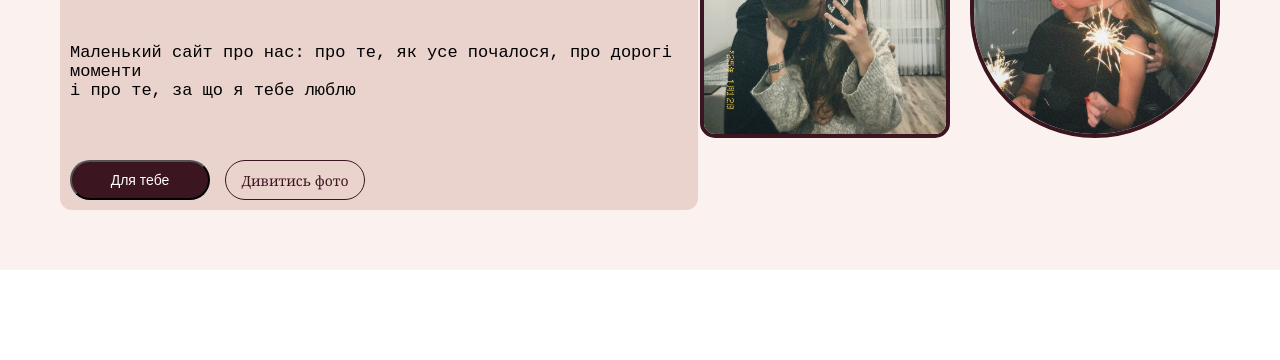
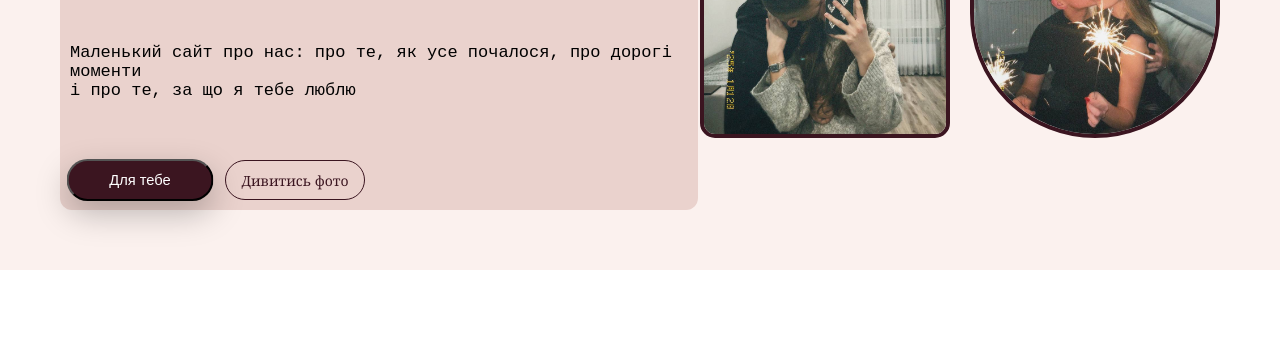
Before and after one commit to petrulyaktaras-debug/our-story, a plain HTML site: page index.html in a window 1280 px wide. In both pictures the pointer is over the button "Для тебе". Shown: the part 440-800 px from the top of the page. Drawn offline with Linux system fonts and the light colour scheme.

Commit message:
add btn effect

```diff
--- a/style/main.css
+++ b/style/main.css
@@ -88,6 +88,18 @@ h1 {
   border-radius: 35px;
   font-size: 14px;
   text-decoration: none;
+  transition:
+    transform 0.4s ease,
+    box-shadow 0.4s ease;
+}
+
+.btn-1:hover {
+  transform: scale(1.05);
+  box-shadow: 0 12px 30px rgba(0, 0, 0, 0.25);
+}
+.btn-2:hover {
+  transform: scale(1.05);
+  box-shadow: 0 12px 30px rgba(0, 0, 0, 0.25);
 }
 
 .btn-1 {
```
